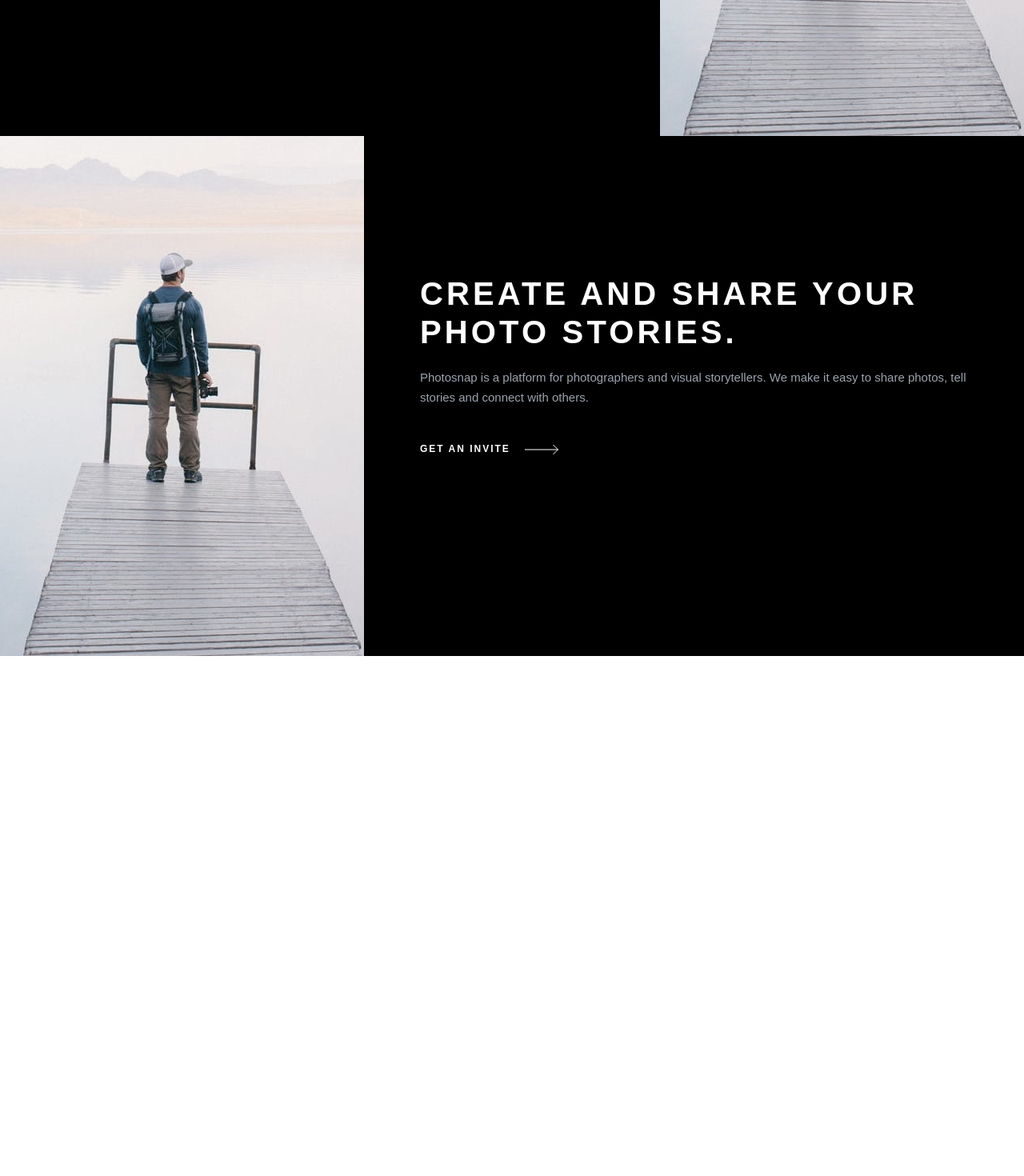
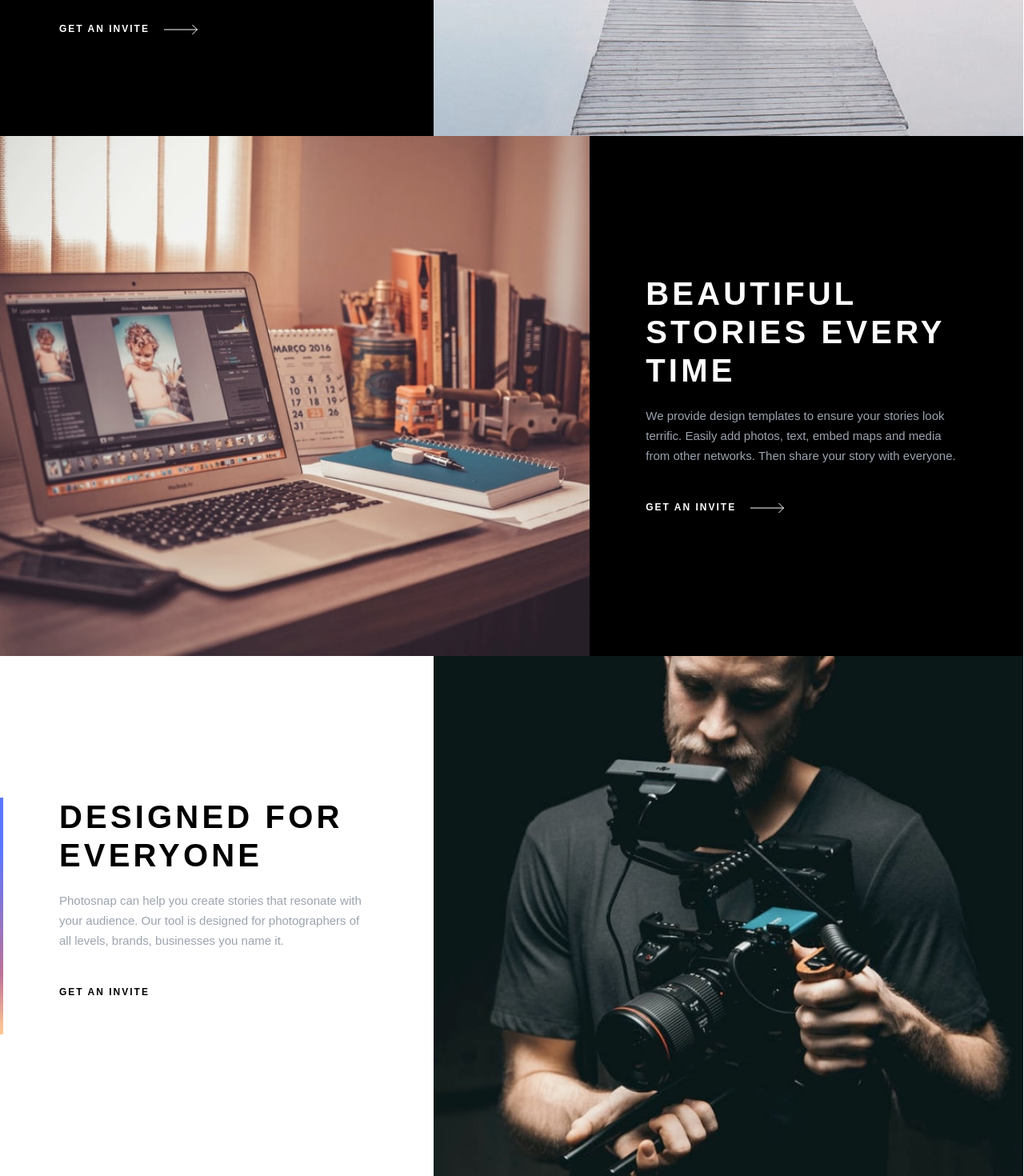
Before and after one commit to ortonb110/photosnap, a React (Create React App) app: page / in a window 1280 px wide. Shown: the part 561-2031 px from the top of the page at 80% size. Before the commit the page ends 1381 px from the top, so only its background shows below. Built offline with nearby package versions, Linux system fonts and the light colour scheme.

Commit message:
Home page

```diff
--- a/src/Components/Hero-Reversed.jsx
+++ b/src/Components/Hero-Reversed.jsx
@@ -1,36 +1,35 @@
 import React from "react";
 import BtnArrow from "./BtnArrow";
 
-
-export default function HeroReversed() {
+export default function HeroReversed({data}) {
+    const {header, details, image, design} =data
+  const {desktop, mobile, tablet} = image
   return (
-    <section className=" grid h-[65rem] grid-reversed">
-      <div className="">
+    <section className="grid h-[71.3rem] md:h-[65rem] md:grid-reversed">
+      <div className="h-[29.4rem] md:h-fit">
         <picture>
           <source
             media="(min-width: 1024px)"
-            srcset={require("../assets/home/desktop/create-and-share.jpg")}
+            srcset={desktop}
           />
           <source
             media="(min-width: 768px)"
-            srcset={require("../assets/home/tablet/create-and-share.jpg")}
+            srcset={tablet}
           />
           <img
-            className=" w-full object-cover h-[65rem]"
-            src={require("../assets/home/mobile/create-and-share.jpg")}
+            className=" w-full object-cover h-[29.4rem] md:h-[65rem] "
+            src={mobile}
             alt="Create and Share       "
           />
         </picture>
       </div>
-      <div className="w-full bg-black text-white flex justify-center items-center ">
-        <div className="h-[30.4rem] px-[11.2rem] hero_pad">
+      <div className="w-full bg-black text-white flex justify-center items-center  md:order-none h-[41.9rem] md:h-full">
+        <div className="md:h-[30.4rem] px-[3.3rem] py-[7.2rem] md:py-0 md:px-[11.2rem] hero_pad">
           <h1 className="uppercase font-[600] mb-[2rem]">
-            create and share your photo stories.
+            {header}
           </h1>
           <p className="mb-[4rem] text-gray-400">
-            Photosnap is a platform for photographers and visual storytellers.
-            We make it easy to share photos, tell stories and connect with
-            others.
+            {details}
           </p>
           <BtnArrow />
         </div>
--- a/src/Components/Hero.jsx
+++ b/src/Components/Hero.jsx
@@ -3,35 +3,35 @@ import React from "react";
 //Component
 import BtnArrow from "./BtnArrow";
 
-export default function Hero(props) {
+export default function Hero({data}) {
+  const {header, details, image, design} =data
+  const {desktop, mobile, tablet} = image
   return (
-    <section className=" grid h-[65rem] grid-normal">
-      <div className="w-full bg-black text-white flex justify-center items-center ">
-        <div className="h-[30.4rem] hero-border px-[11.2rem] hero_pad">
+    <section className="grid h-[71.3rem] md:h-[65rem] md:grid-normal">
+      <div className={` w-full  ${design === 'reverse'? 'bg-white text-black' : 'bg-black text-white'} flex justify-center items-center order-last md:order-none h-[41.9rem] md:h-full`}>
+        <div className="md:h-[30.4rem] md:hero-border px-[3.3rem] py-[7.2rem] md:py-0 md:px-[11.2rem] hero_pad">
           <h1 className="uppercase font-[600] mb-[2rem]">
-            create and share your photo stories.
+            {header}
           </h1>
           <p className="mb-[4rem] text-gray-400">
-            Photosnap is a platform for photographers and visual storytellers.
-            We make it easy to share photos, tell stories and connect with
-            others.
+            {details}
           </p>
-          <BtnArrow/>
+          <BtnArrow />
         </div>
       </div>
-      <div className="">
+      <div className="h-[29.4rem] md:h-fit">
         <picture>
           <source
             media="(min-width: 1024px)"
-            srcset={require("../assets/home/desktop/create-and-share.jpg")}
+            srcset={desktop}
           />
           <source
             media="(min-width: 768px)"
-            srcset={require("../assets/home/tablet/create-and-share.jpg")}
+            srcset={tablet}
           />
           <img
-            className=" w-full object-cover h-[65rem]"
-            src={require("../assets/home/mobile/create-and-share.jpg")}
+            className=" w-full object-cover h-[29.4rem] md:h-[65rem] "
+            src={mobile}
             alt="Create and Share       "
           />
         </picture>
--- a/src/Data.js
+++ b/src/Data.js
@@ -33,6 +33,6 @@ export const data = [
       tablet: require("./assets/home/tablet/designed-for-everyone.jpg"),
       mobile: require("./assets/home/mobile/designed-for-everyone.jpg"),
     },
-    design: 'original'
+    design: 'reverse'
   },
 ];
--- a/src/Pages/Home.jsx
+++ b/src/Pages/Home.jsx
@@ -1,12 +1,15 @@
-import React, { Fragment } from "react";
+import React, { Fragment, useState } from "react";
 import Hero from "../Components/Hero";
 import HeroReversed from "../Components/Hero-Reversed";
+import {data} from '../Data';
 
 export default function Home() {
+  const [dataList, setDataList] = useState(data)
   return (
     <Fragment>
-      <Hero />
-      <HeroReversed />
+      <Hero data={dataList[0]}/>
+      <HeroReversed  data={dataList[1]}/>
+      <Hero data={dataList[2]}/>
     </Fragment>
   );
 }
--- a/src/index.css
+++ b/src/index.css
@@ -73,16 +73,12 @@
         border-image: linear-gradient(202deg, rgba(90,119,255,1) 55%, rgba(188,113,152,1) 85%, rgba(255,197,147,1) 99%) 0 0 0 1;
     }
 
-    .grid-normal {
-        grid-template-columns: 42.36% 57.6%;
-    }
-    .grid-reversed {
-        grid-template-columns: 57.6% 42.36% ;
-    }
+
 
     .fill {
        color: white;
     }
+
 
 
 
@@ -110,6 +106,12 @@
         .btn_default {
             padding: 1.2rem 2.6rem !important;
         }
+        .grid-normal {
+            grid-template-columns: 42.36% 57.6%;
+        }
+        .grid-reversed {
+            grid-template-columns: 57.6% 42.36%;
+        }
     }
     @media screen and (max-width: 767px) {
         .btn_default {
@@ -117,12 +119,8 @@
             width: full;
         }
 
-        .grid-normal {
-            grid-template-rows: 1fr 1fr;
-        }
-        .grid-reversed {
-            grid-template-columns:  35.54% 64.45%;
-        }
+
+
     }
     @media screen and (min-width: 1550px) {
         .hero_pad {
```
